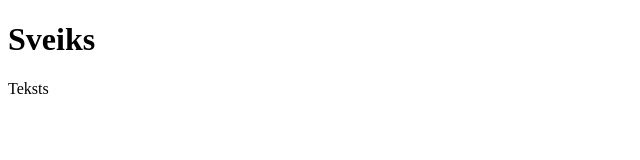
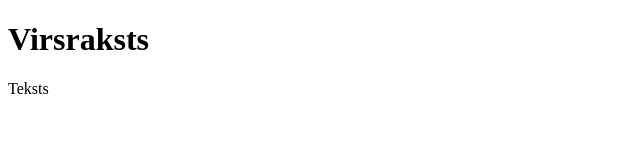
Before and after one commit to marthxyz/git_macibas, a plain HTML site: page index.html in a window 1280 px wide. Shown: the whole page, without its empty margins (0-640 px from the left). Drawn offline with Linux system fonts and the light colour scheme.

Commit message:
Update index.html

```diff
--- a/index.html
+++ b/index.html
@@ -6,8 +6,8 @@
     <title>Document</title>
 </head>
 <body>
-    <h1>
-        Sveiks
+    <h1 class="heading">
+        Virsraksts
     </h1>
     <p>
         Teksts
```
